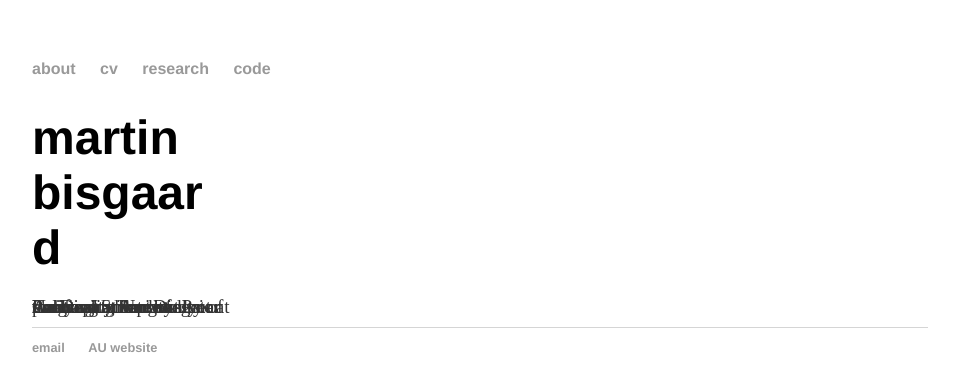
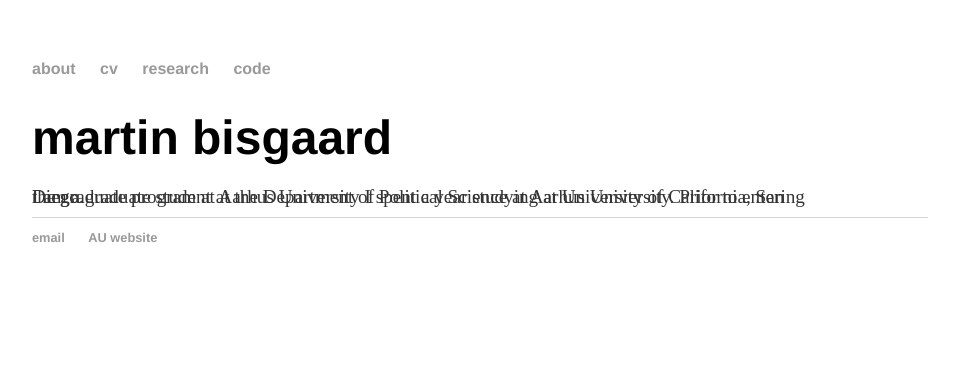
Before and after one commit to mbisgaard/mbisgaard.github.io, a Jekyll site: the page built from index.html, in a window 1280 px wide. Shown: the top 391 px of the page, without its empty margins (160-1119 px from the left). Built offline with Jekyll 4.4.1, drawn with Linux system fonts in a browser that asks for light colours.

Commit message:
Update main.css

```diff
--- a/css/main.css
+++ b/css/main.css
@@ -3,7 +3,7 @@ body {
     width: 70%;
 }
 div {
-    width: 200px;
+    width: 800px;
     word-wrap: break-word;
 }
 nav ul, footer ul {
```
